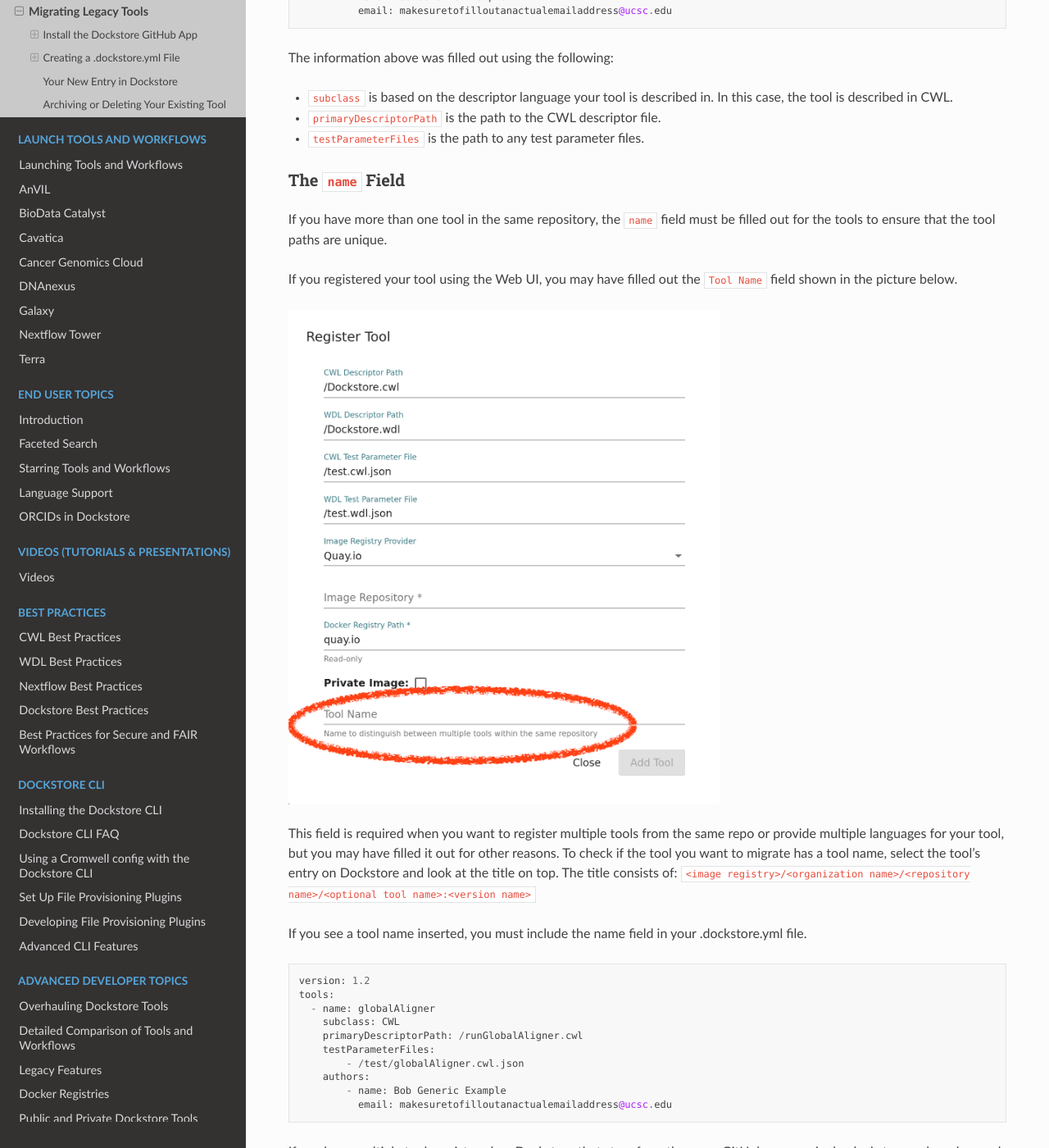
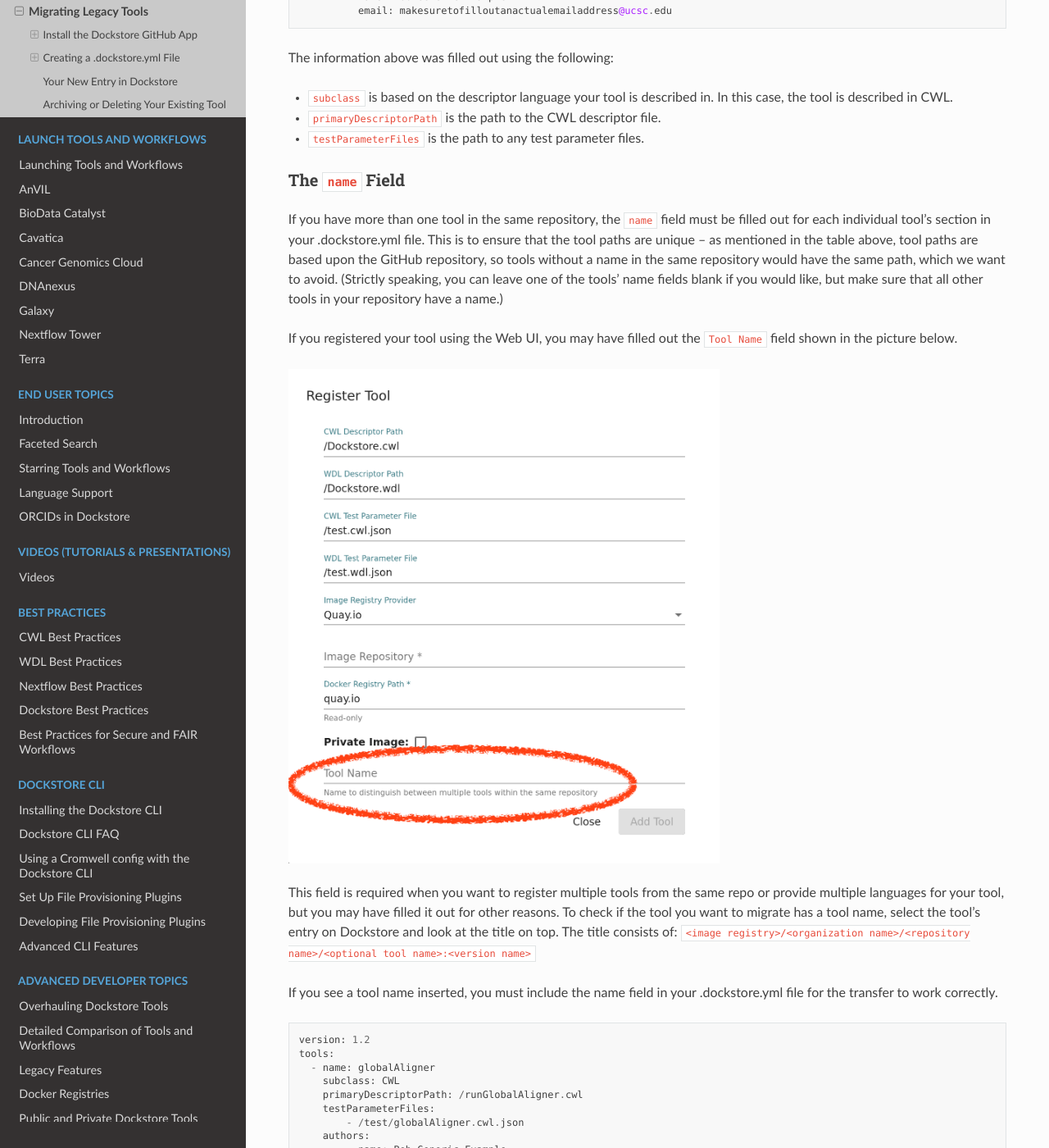
Before and after one commit to dockstore/dockstore-documentation, a Sphinx documentation site: the page built from docs/getting-started/github-apps/migrating-tools-to-github-apps.rst, in a window 1280 px wide and 1400 px high, scrolled down 5220 px. Shown: the whole window at 82% size. Built offline with Sphinx 7.4.7 and the Read the Docs theme 2.0.0, drawn with Linux system fonts in a browser that asks for light colours.

Commit message:
Charles' suggestions

```diff
--- a/docs/advanced-topics/legacy/tool-legacy-registration.rst
+++ b/docs/advanced-topics/legacy/tool-legacy-registration.rst
@@ -89,7 +89,7 @@ this was not an issue.
    Publish
 
 Next, pick a version of your tool that you wish to present to the world
-by clicking on the radio selector in the Version column, then selecting
+by opening the drop-down menu in the Version column, then selecting
 "set as default version." This will
 determine which version of your CWL file will be used to find the
 author, email, and description in the case that it changes between
--- a/docs/getting-started/github-apps/migrating-tools-to-github-apps.rst
+++ b/docs/getting-started/github-apps/migrating-tools-to-github-apps.rst
@@ -57,7 +57,7 @@ The information above was filled out using the following:
 The ``name`` Field
 ~~~~~~~~~~~~~~~~~~
 
-If you have more than one tool in the same repository, the ``name`` field must be filled out for the tools to ensure that the tool paths are unique.
+If you have more than one tool in the same repository, the ``name`` field must be filled out for each individual tool's section in your .dockstore.yml file. This is to ensure that the tool paths are unique -- as mentioned in the table above, tool paths are based upon the GitHub repository, so tools without a name in the same repository would have the same path, which we want to avoid. (Strictly speaking, you can leave one of the tools' name fields blank if you would like, but make sure that all other tools in your repository have a name.)
 
 If you registered your tool using the Web UI, you may have filled out the ``Tool Name`` field shown in the picture below.
 
@@ -69,7 +69,7 @@ This field is required when you want to register multiple tools from the same re
 To check if the tool you want to migrate has a tool name, select the tool's entry on Dockstore and look at the title on top. The title consists of:
 ``<image registry>/<organization name>/<repository name>/<optional tool name>:<version name>``
 
-If you see a tool name inserted, you must include the name field in your .dockstore.yml file.
+If you see a tool name inserted, you must include the name field in your .dockstore.yml file for the transfer to work correctly.
 
 .. include:: /assets/templates/tools/example-2-name.yml
   :code:
```
